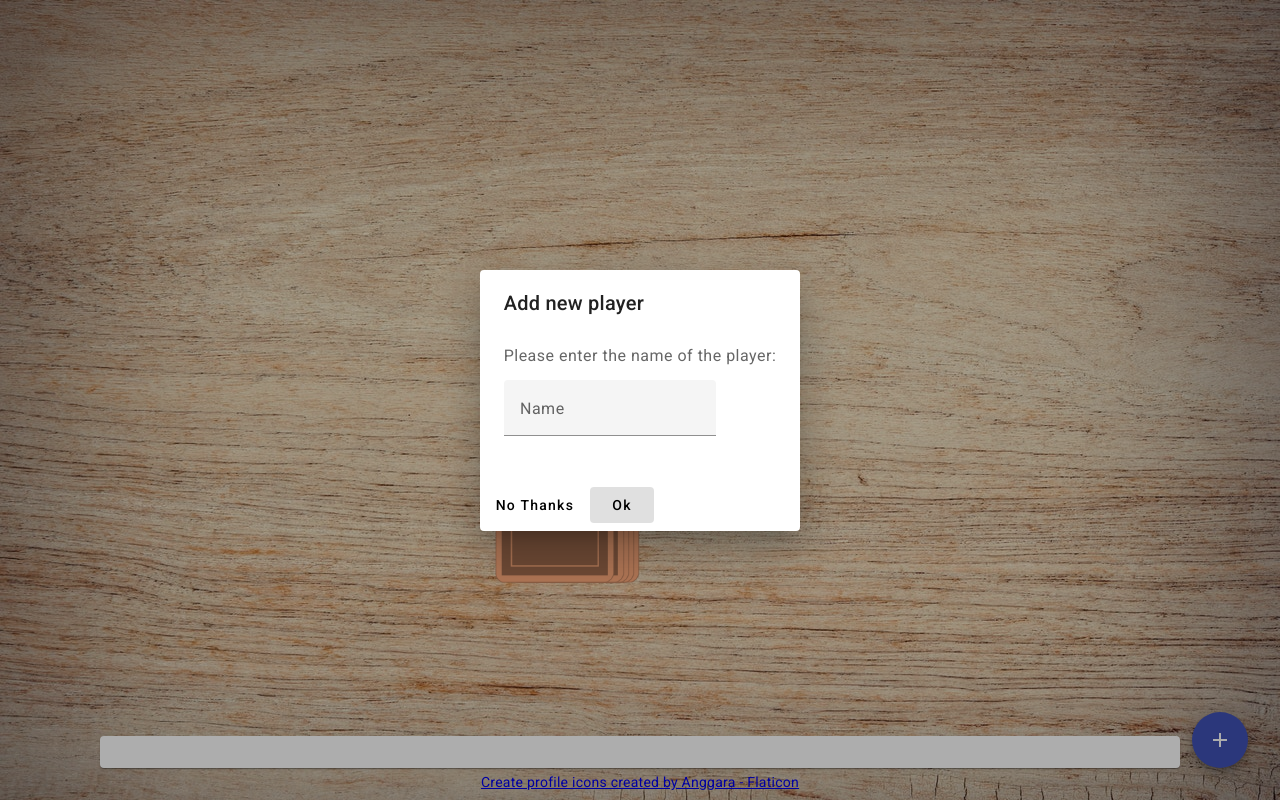
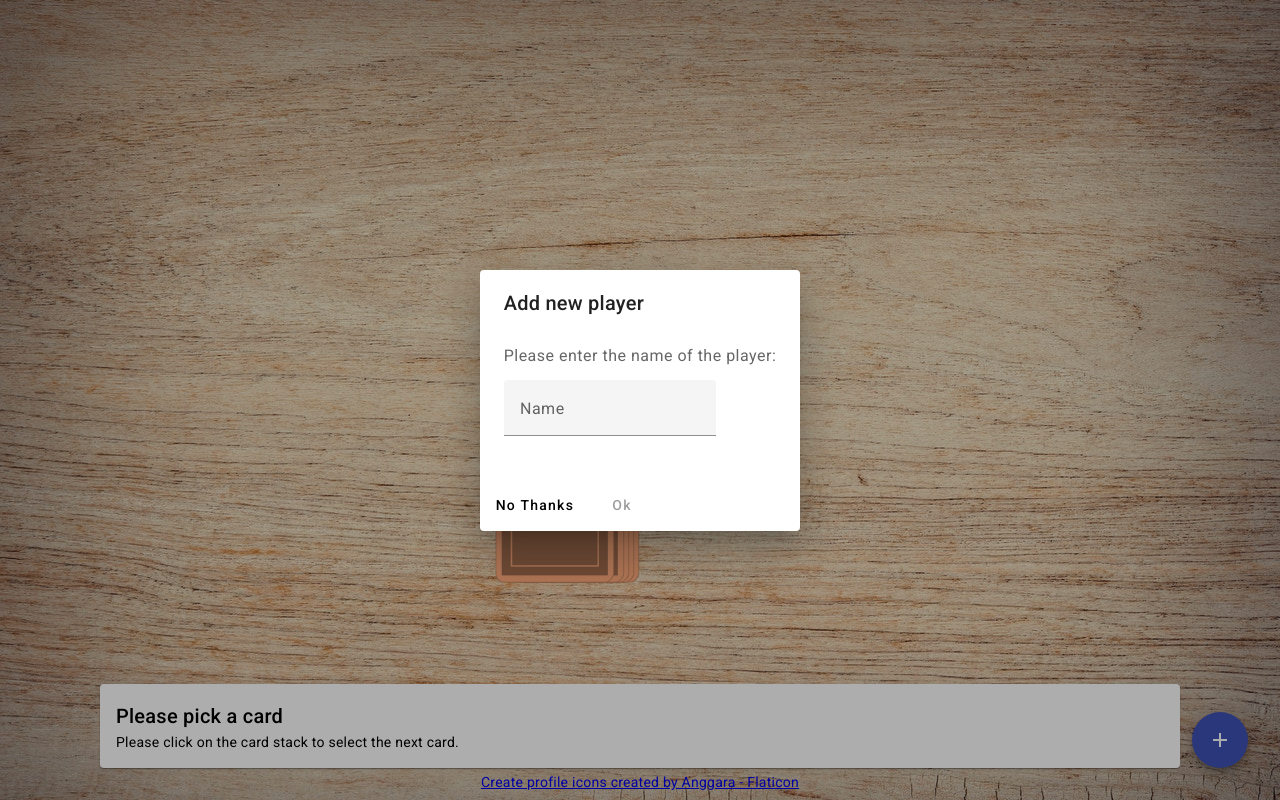
Before and after one commit to bjoerndaigger/ring-of-fire, an Angular app: page /game in a window 1280 px wide. Both pictures are taken after a click on the button "add". Built offline with nearby package versions, Linux system fonts and the light colour scheme.

Commit message:
first playable version

```diff
--- a/src/app/dialog-add-player/dialog-add-player.component.html
+++ b/src/app/dialog-add-player/dialog-add-player.component.html
@@ -8,5 +8,5 @@
 </div>
 <div mat-dialog-actions>
     <button mat-button (click)="onNoClick()">No Thanks</button>
-    <button mat-button [mat-dialog-close]="name" cdkFocusInitial>Ok</button>
+    <button mat-button [disabled]="name.length == 0" [mat-dialog-close]="name" cdkFocusInitial>Ok</button>
 </div>
--- a/src/app/dialog-add-player/dialog-add-player.component.ts
+++ b/src/app/dialog-add-player/dialog-add-player.component.ts
@@ -1,4 +1,5 @@
 import { Component } from '@angular/core';
+import { MatDialogRef } from '@angular/material/dialog';
 
 @Component({
   selector: 'app-dialog-add-player',
@@ -8,5 +9,9 @@
 export class DialogAddPlayerComponent {
   name: string = '';
 
-  onNoClick() {}
+  constructor(public dialogRef: MatDialogRef<DialogAddPlayerComponent>) {}
+
+  onNoClick(): void {
+    this.dialogRef.close();
+  }
 }
--- a/src/app/game-info/game-info.component.html
+++ b/src/app/game-info/game-info.component.html
@@ -1,6 +1,6 @@
 <mat-card>
   <mat-card-content>
-    <mat-card-title>{{ title }}</mat-card-title>
-    {{ description }}
+    <mat-card-title>{{ card ? title : 'Please pick a card' }}</mat-card-title>
+    {{ card ? description : 'Please click on the card stack to select the next card.'}}
   </mat-card-content>
 </mat-card>
--- a/src/app/game/game.component.ts
+++ b/src/app/game/game.component.ts
@@ -6,9 +6,8 @@
 @Component({
   selector: 'app-game',
   templateUrl: './game.component.html',
-  styleUrls: ['./game.component.scss']
+  styleUrls: ['./game.component.scss'],
 })
-
 export class GameComponent {
   pickCardAnimation = false;
   currentCard: string = '';
@@ -28,21 +27,27 @@
     if (!this.pickCardAnimation) {
       this.currentCard = this.game.stack.pop();
       this.pickCardAnimation = true;
-      /* console.log(this.currentCard); */
+      console.log('New card ' + this.currentCard);
+      console.log('Game is', this.game);
+
+      this.game.currentPlayer++;
+      this.game.currentPlayer =
+        this.game.currentPlayer % this.game.players.length; // Modulo Operator
 
       setTimeout(() => {
         this.game.playedCards.push(this.currentCard);
         this.pickCardAnimation = false;
-      }, 1000)
+      }, 1000);
     }
   }
 
   openDialog(): void {
-    const dialogRef = this.dialog.open(DialogAddPlayerComponent, {
-    });
+    const dialogRef = this.dialog.open(DialogAddPlayerComponent, {});
 
     dialogRef.afterClosed().subscribe((name: string) => {
-      this.game.players.push(name);
+      if (name && name.length > 0) {
+        this.game.players.push(name);
+      }
     });
   }
 }
```
